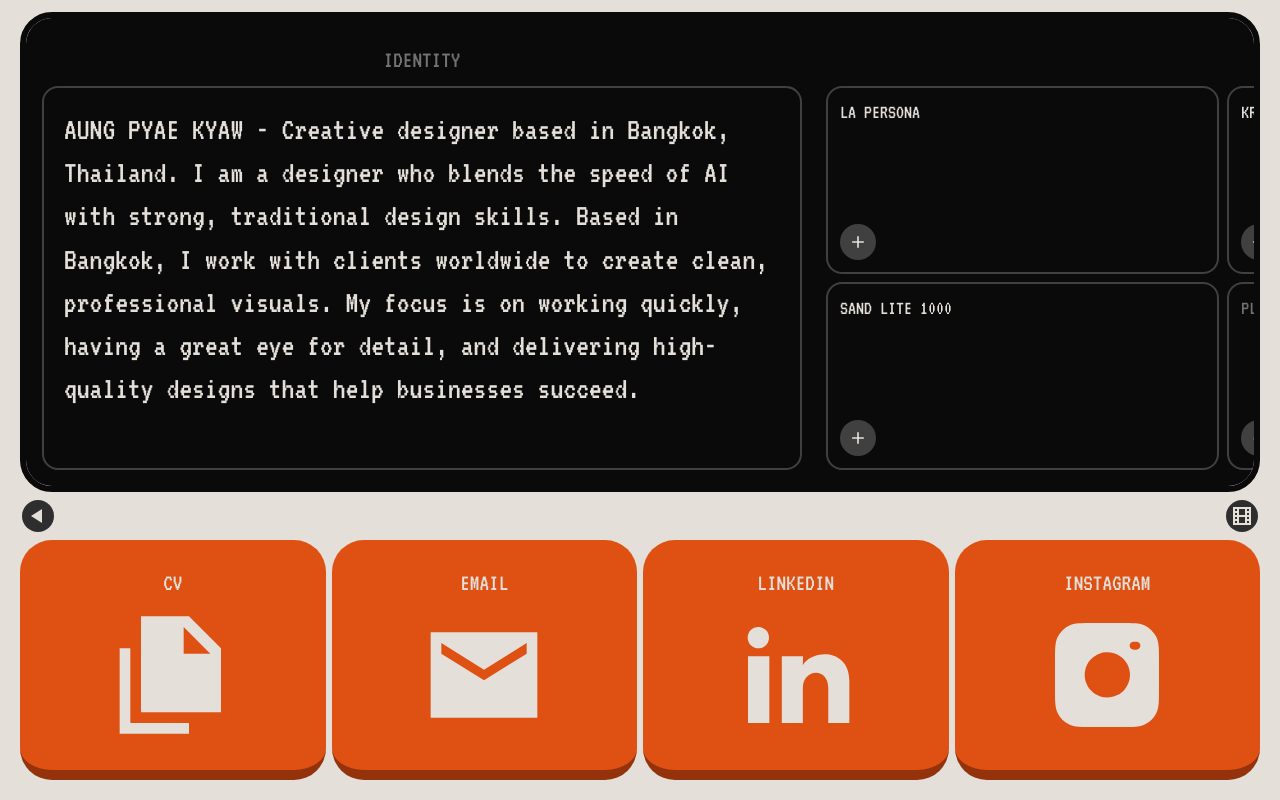
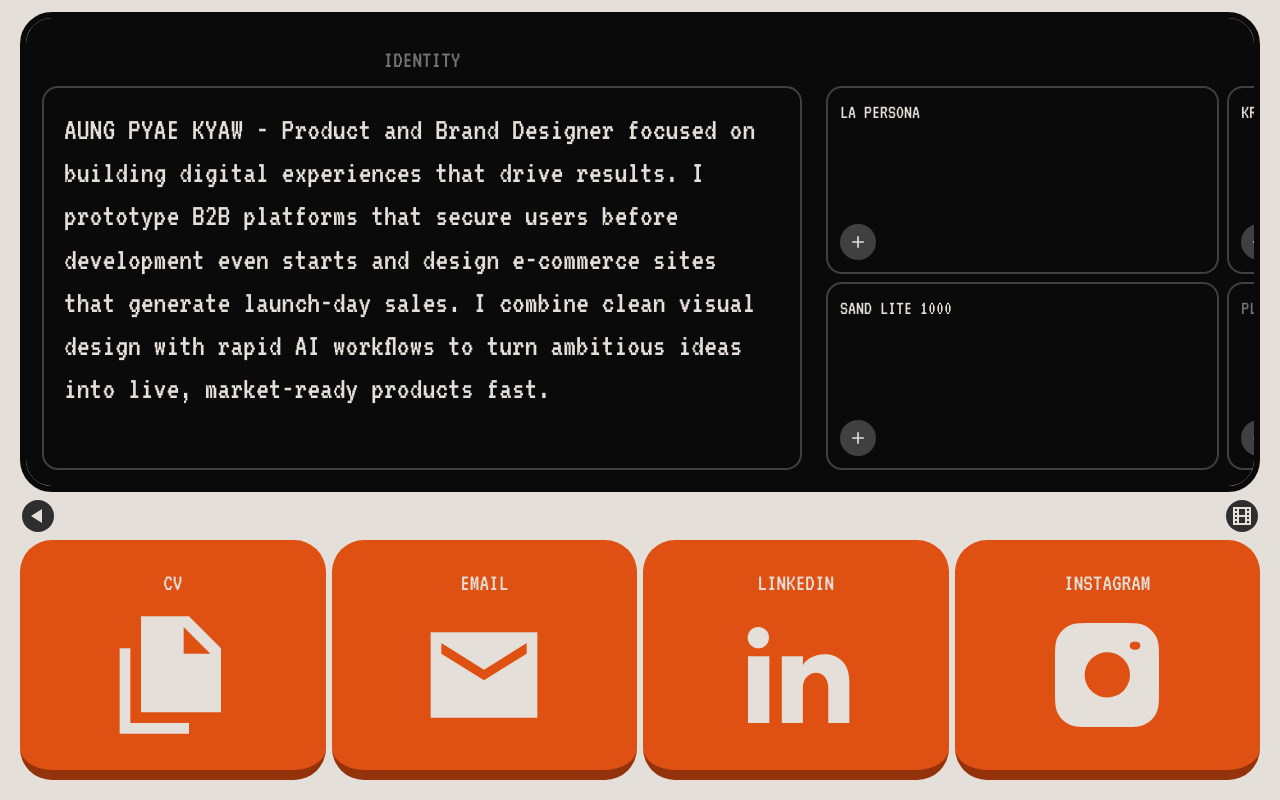
Before and after one commit to Apk05/portfolio, a React (Vite) app: page /quick-view in a window 1280 px wide. Built offline with nearby package versions, Linux system fonts and the light colour scheme.

Commit message:
Update Professional Summary

```diff
--- a/src/components/QuickViewAboutScene.jsx
+++ b/src/components/QuickViewAboutScene.jsx
@@ -179,16 +179,12 @@ export default function QuickViewAboutScene() {
               <span className="font-normal uppercase text-retro-textLight">Aung Pyae Kyaw</span>
               <span className="text-retro-textLight">
                 {' '}
-                - Creative designer based in Bangkok, Thailand. I am a designer who blends
-                the speed of AI with strong, traditional design skills. Based in Bangkok, I
-                work with clients worldwide to create clean, professional visuals. My focus
-                is on{' '}
+                - Product and Brand Designer focused on building digital experiences
+                that  drive results. I prototype B2B platforms that secure  users before development
+                even starts and design e-commerce sites that generate launch-day
+                sales. I combine clean visual design with rapid AI workflows to
+                turn ambitious ideas into live, market-ready products fast.
               </span>
-              <span className="font-normal text-retro-textLight">
-                working quickly, having a great eye for detail, and delivering
-                high-quality designs
-              </span>
-              <span className="text-retro-textLight"> that help businesses succeed.</span>
             </p>
           </div>
         </div>
```
